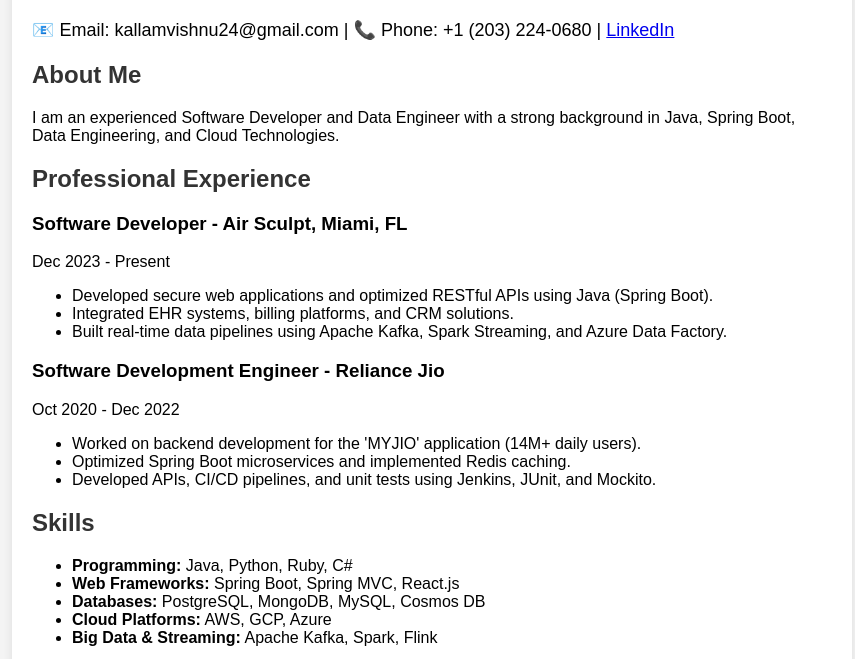
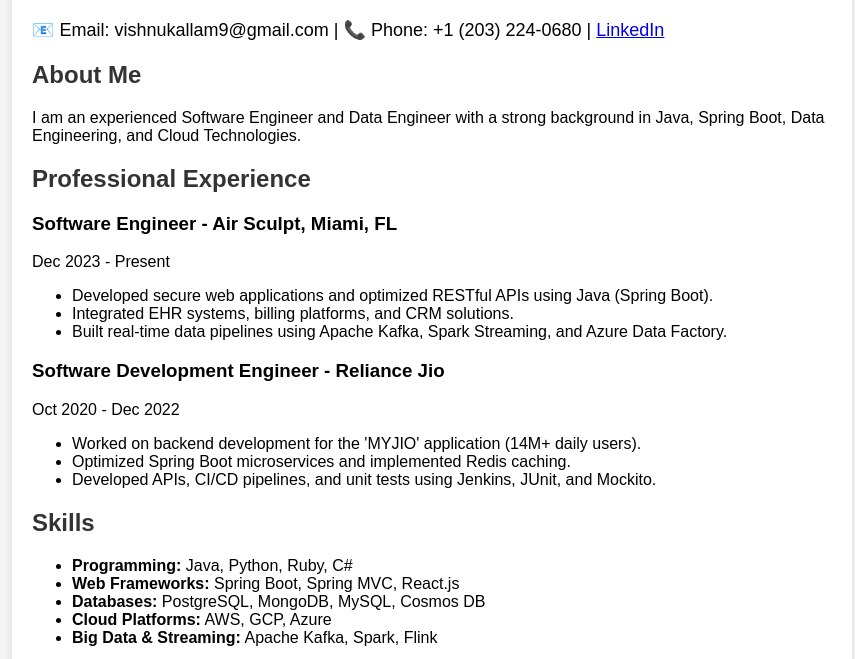
Before and after one commit to vishnukallam5537/portfolio, a plain HTML site: page index.html in a window 1280 px wide. Shown: the part 141-800 px from the top of the page, without its empty margins (48-903 px from the left). Drawn offline with Linux system fonts and the light colour scheme.

Commit message:
Update index.html

```diff
--- a/index.html
+++ b/index.html
@@ -40,18 +40,18 @@
     <div class="container">
         <h1>Vishnu Kallam</h1>
         <p class="contact-info">
-            📧 Email: kallamvishnu24@gmail.com | 📞 Phone: +1 (203) 224-0680 |
+            📧 Email: vishnukallam9@gmail.com | 📞 Phone: +1 (203) 224-0680 |
             <a href="YOUR_LINKEDIN_URL" target="_blank">LinkedIn</a>
         </p>
 
         <div class="section">
             <h2>About Me</h2>
-            <p>I am an experienced Software Developer and Data Engineer with a strong background in Java, Spring Boot, Data Engineering, and Cloud Technologies.</p>
+            <p>I am an experienced Software Engineer and Data Engineer with a strong background in Java, Spring Boot, Data Engineering, and Cloud Technologies.</p>
         </div>
 
         <div class="section">
             <h2>Professional Experience</h2>
-            <h3>Software Developer - Air Sculpt, Miami, FL</h3>
+            <h3>Software Engineer - Air Sculpt, Miami, FL</h3>
             <p>Dec 2023 - Present</p>
             <ul>
                 <li>Developed secure web applications and optimized RESTful APIs using Java (Spring Boot).</li>
```
